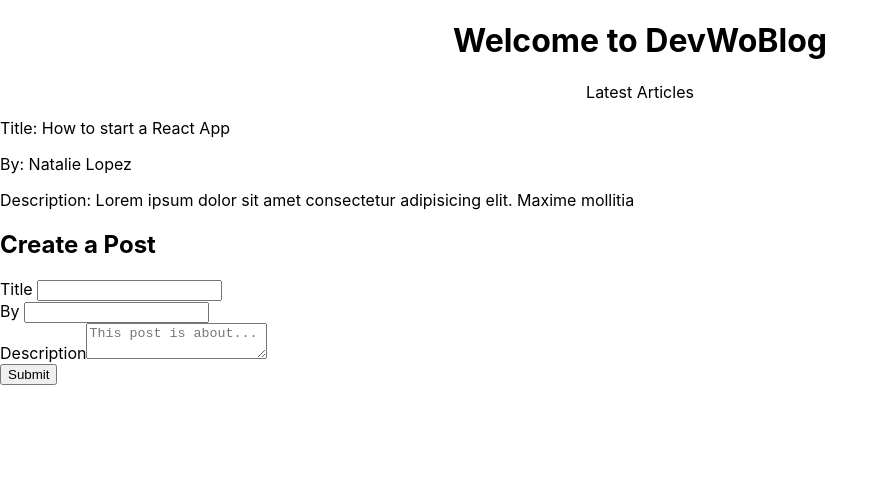
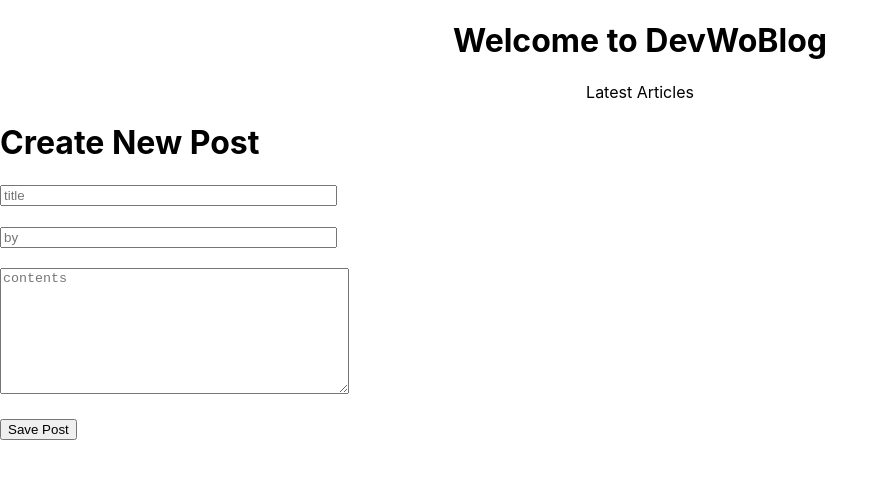
Before and after one commit to Nlopez4/blog-app, a React (Create React App) app: page / in a window 1280 px wide. Shown: the top 478 px of the page, without its empty margins (0-888 px from the left). Built offline with nearby package versions, Linux system fonts and the light colour scheme.

Commit message:
fixed forms to include state props

```diff
--- a/src/components/BlogPage/index.js
+++ b/src/components/BlogPage/index.js
@@ -11,12 +11,6 @@
             <div>
             <CardPost />
             </div>
-            <div>
-                <h2>Create a Post</h2>
-            </div>
-            <div>
-            <CreatePost />
-            </div>
         </div>
 
     )
--- a/src/components/CardPost/index.js
+++ b/src/components/CardPost/index.js
@@ -1,20 +1,34 @@
-import React from 'react';
+import React, { useState } from 'react';
 import "./styles.css";
+import CreatePost from "../../components/CreatePost";
 
-const card = {
-    title: 'How to start a React App',
-    by: 'Natalie Lopez',
-    body: 'Lorem ipsum dolor sit amet consectetur adipisicing elit. Maxime mollitia',
-};
+const CardPost = () => {
+    const [title, setTitle] = useState('')
+    const [by, setBy] = useState('')
+    const [body, setBody] = useState('')
 
-function CardPost(props) {
+    const saveTitleTostate = event => {
+        setTitle(event.target.value);
+    };
+
+    const saveByTostate = event => {
+        setBy(event.target.value);
+    };
+
+    const saveBodyTostate = event => {
+        setBody(event.target.value);
+    };
+
     return (
-        <div>
-            <p>Title: {card.title}</p>
-            <p>By: {card.by}</p>
-            <p>Description: {card.body}</p>
-        </div>
+        <CreatePost
+        saveTitleTostate = { saveTitleTostate }
+        saveByTostate = { saveByTostate }
+        saveBodyTostate = { saveBodyTostate }
+        />
     )
+
 }
 
+
+
 export default CardPost;
--- a/src/components/CreatePost/index.js
+++ b/src/components/CreatePost/index.js
@@ -1,62 +1,37 @@
-import React, { useState } from 'react';
+import React from 'react';
 import "./styles.css";
 
-function CreatePost() {
-    const [title, setTitle] = useState('')
-    const [by, setBy] = useState('')
-    const [body, setBody] = useState('')
+function CreatePost(props) {
+    return (
+    <form>
+      <h1>Create New Post</h1>
+      <input type ="text"
+      onChange={props.saveTitleTostate}
+      placeholder="title"
+      size="39"
+      required
+      ></input>
+      <br />
+      <br />
+      <input type ="text"
+      onChange={props.saveByTostate}
+      placeholder="by"
+      size="39"
+      required
+      ></input>
+      <br />
+      <br />
+      <textarea
+      placeholder="contents"
+      onChange={props.saveBodyTostate}
+      rows="8" cols="41"
+      required
+      ></textarea>
+      <br />
+      <br />
+      <button>Save Post</button>
+    </form>
+    )
 
-    const handleTitleChange = event => {
-        setTitle(event.target.value)
-    };
-
-    const handleByChange = event => {
-        setBy(event.target.value)
-    };
-
-    const handleBodyChange = event => {
-        setBody(event.target.value)
-    };
-
-    const handleSubmit = event => {
-        event.preventDefault();
-    };
-
-    return (
-        <form onSubmit={handleSubmit}>
-            <div>
-                <label>Title </label>
-                <input
-                    type="title"
-                    name="title"
-                    onChange={handleTitleChange}
-                    value={title}
-                />
-            </div>
-            <div>
-            <label>By </label>
-                <input
-                    type="by"
-                    name="by"
-                    onChange={handleByChange}
-                    value={by}
-                />
-            </div>
-            <div>
-            <label>Description</label>
-                <textarea
-                    type="body"
-                    name="body"
-                    placeholder="This post is about..."
-                    onChange={handleBodyChange}
-                    value={body}
-                />
-            </div>
-            <button type="submit">
-                Submit
-            </button>
-        </form>
-    )
 }
-
 export default CreatePost;
```
